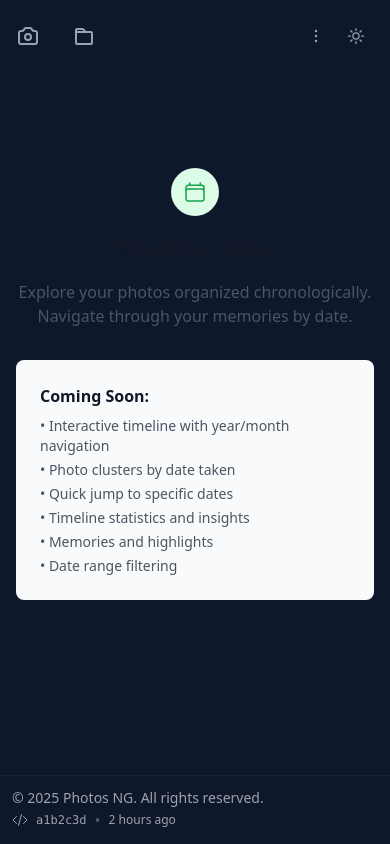
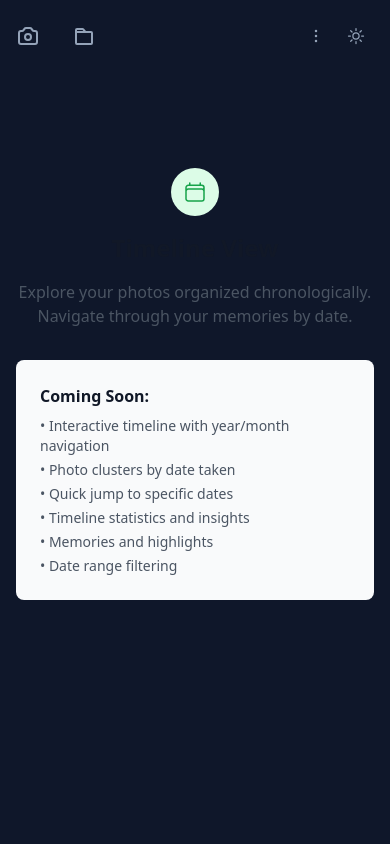
Before and after one commit to tupyy/photos-ng, a React (Create React App) app in the folder ui/: page / in a window 390 px wide. Built offline with nearby package versions, Linux system fonts and the light colour scheme; no server answers.

Commit message:
ui: hide footer on mobile
Signed-off-by: Cosmin Tupangiu <cosmin@redhat.com>

```diff
--- a/ui/src/shared/layout/Footer.tsx
+++ b/ui/src/shared/layout/Footer.tsx
@@ -4,7 +4,7 @@ const Footer: React.FC = () => {
   const currentYear = new Date().getFullYear();
 
   return (
-    <footer className="w-full backdrop-blur flex-none transition-colors duration-500 supports-backdrop-blur:bg-white/60 dark:bg-slate-900">
+    <footer className="hidden md:block w-full backdrop-blur flex-none transition-colors duration-500 supports-backdrop-blur:bg-white/60 dark:bg-slate-900">
       <div className="border-t lg:border-slate-900/10 dark:border-slate-50/[0.06]">
         <div className="flex flex-wrap items-center justify-between mx-auto p-3 lg:px-8">
           {/* Left - Copyright */}
```
